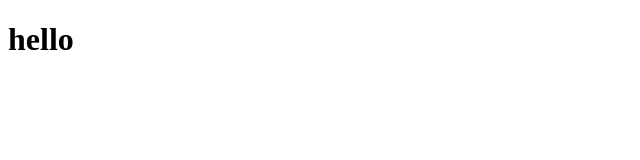
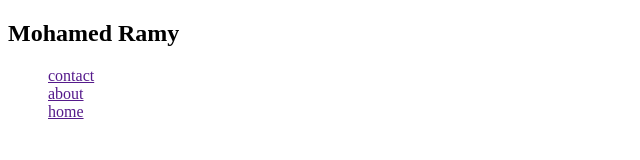
Before and after one commit to mohamedelsherife/Mohamed-ramy-5882, a plain HTML site: page index.html in a window 1280 px wide. Shown: the whole page, without its empty margins (0-640 px from the left). Drawn offline with Linux system fonts and the light colour scheme.

Commit message:
create about file

```diff
--- a/index.html
+++ b/index.html
@@ -3,9 +3,31 @@
 <head>
     <meta charset="UTF-8">
     <meta name="viewport" content="width=, initial-scale=1.0">
-    <title>Document</title>
+    <title>Mohamed Ramy</title>
 </head>
 <body>
-    <h1>hello</h1>
+    <div class = "header">
+        <div>
+            <h2>Mohamed Ramy</h2>
+        </div>
+        <div>
+            <ul>
+                <div>
+                <a href="">contact</a>
+                </div>
+                <div>
+                <a href="">about</a>
+                </div>
+                <div>
+                <a href="">home</a>
+                </div>
+            </ul>
+        </div>
+
+
+
+    </div>
+
+    <h1></h1>
 </body>
 </html>
```
Also changed, not shown: about.html (added), contact.html (added), 1 other file.
